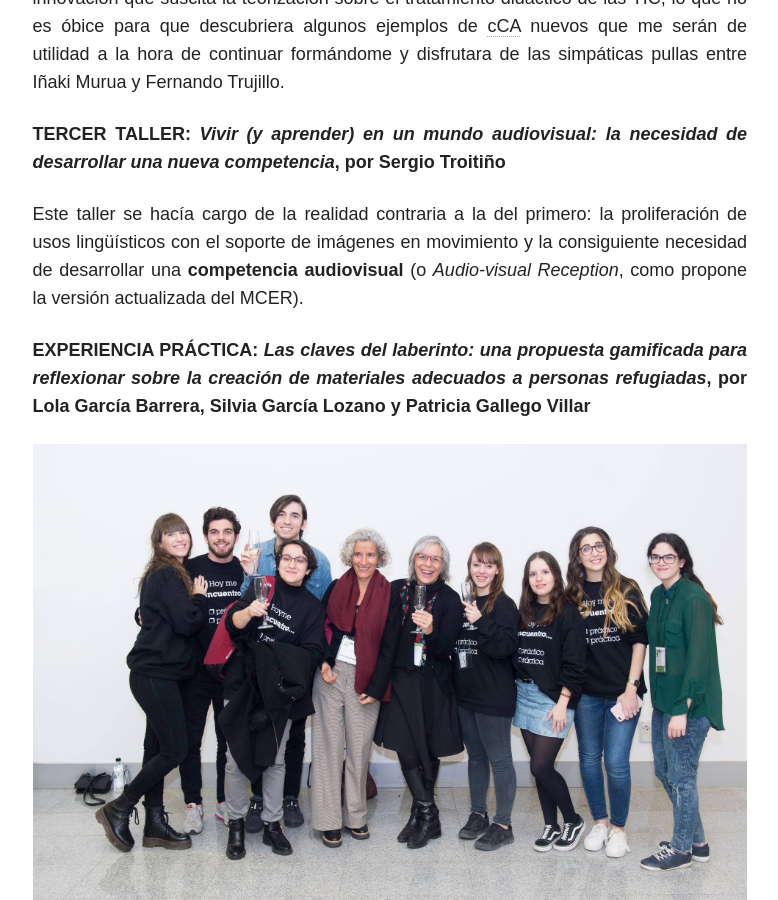
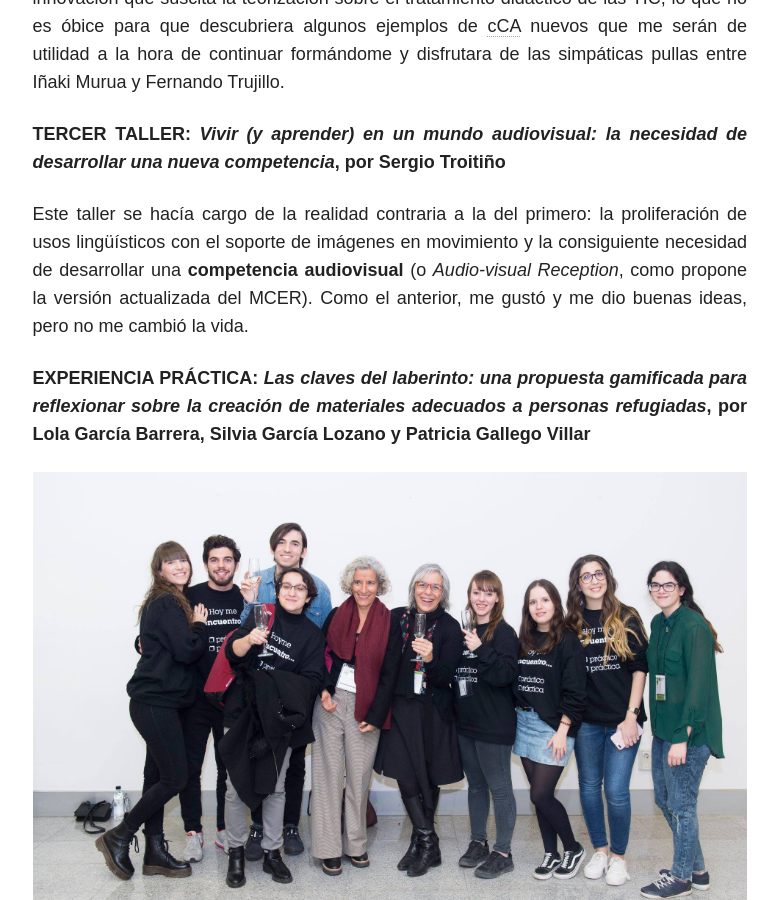
Before and after one commit to immalopez/immalopez.github.io, a Jekyll site: the page built from _posts/blog/2018-12-27-yo-una-joven-padawan.md, in a window 1280 px wide and 900 px high, scrolled down 4093 px. Shown: the whole window, without its empty margins (347-1125 px from the left). Built offline with Jekyll 4.4.1, drawn with Linux system fonts in a browser that asks for light colours; nearby versions of some CDN libraries; comment, search, counter and statistics services are not loaded.

Commit message:
Update 2018-12-27-yo-una-joven-padawan.md

```diff
--- a/_posts/blog/2018-12-27-yo-una-joven-padawan.md
+++ b/_posts/blog/2018-12-27-yo-una-joven-padawan.md
@@ -43,7 +43,7 @@ A pesar de que este taller también era muy interesante, siento que me aportó a
 
 **TERCER TALLER: _Vivir (y aprender) en un mundo audiovisual: la necesidad de desarrollar una nueva competencia_, por Sergio Troitiño**
 
-Este taller se hacía cargo de la realidad contraria a la del primero: la proliferación de usos lingüísticos con el soporte de imágenes en movimiento y la consiguiente necesidad de desarrollar una **competencia audiovisual** (o _Audio-visual Reception_, como propone la versión actualizada del MCER).
+Este taller se hacía cargo de la realidad contraria a la del primero: la proliferación de usos lingüísticos con el soporte de imágenes en movimiento y la consiguiente necesidad de desarrollar una **competencia audiovisual** (o _Audio-visual Reception_, como propone la versión actualizada del MCER). Como el anterior, me gustó y me dio buenas ideas, pero no me cambió la vida.
 
 **EXPERIENCIA PRÁCTICA: _Las claves del laberinto: una propuesta gamificada para reflexionar sobre la creación de materiales adecuados a personas refugiadas_, por Lola García Barrera, Silvia García Lozano y Patricia Gallego Villar**
 
```
